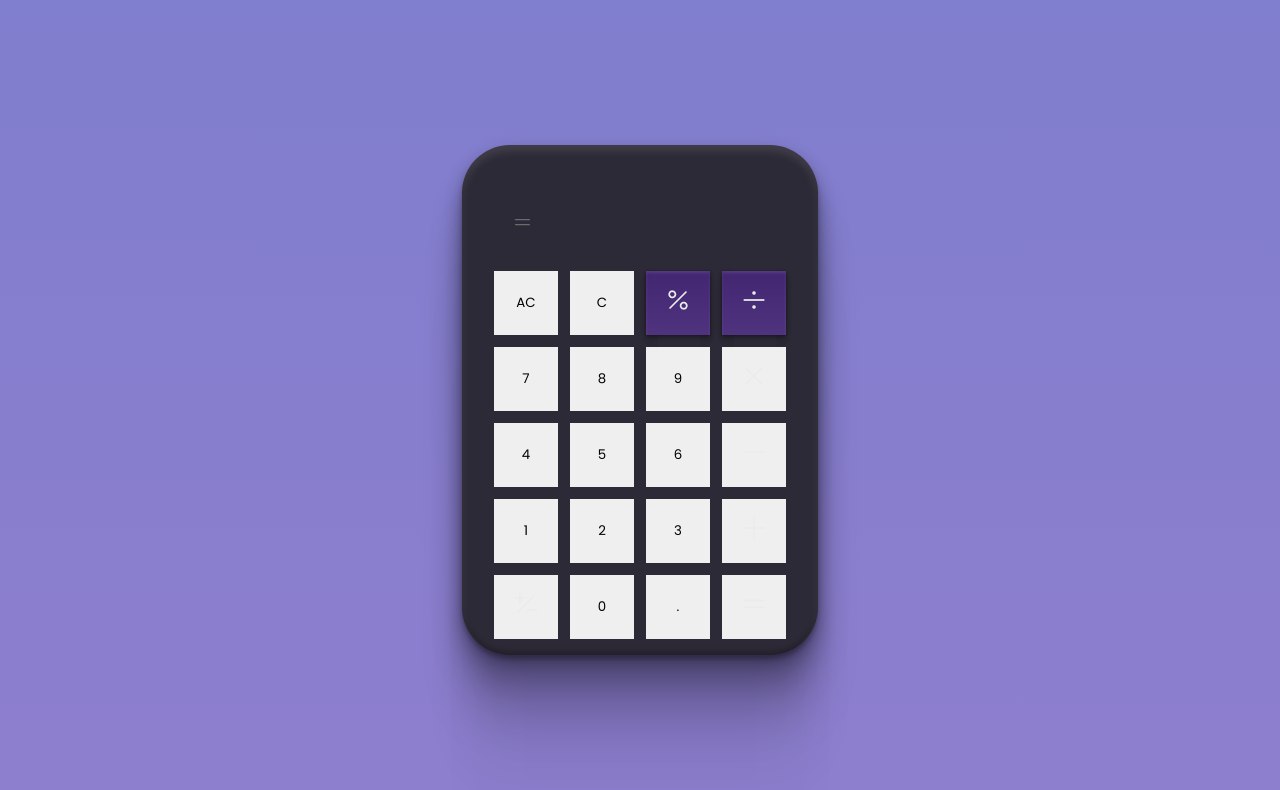
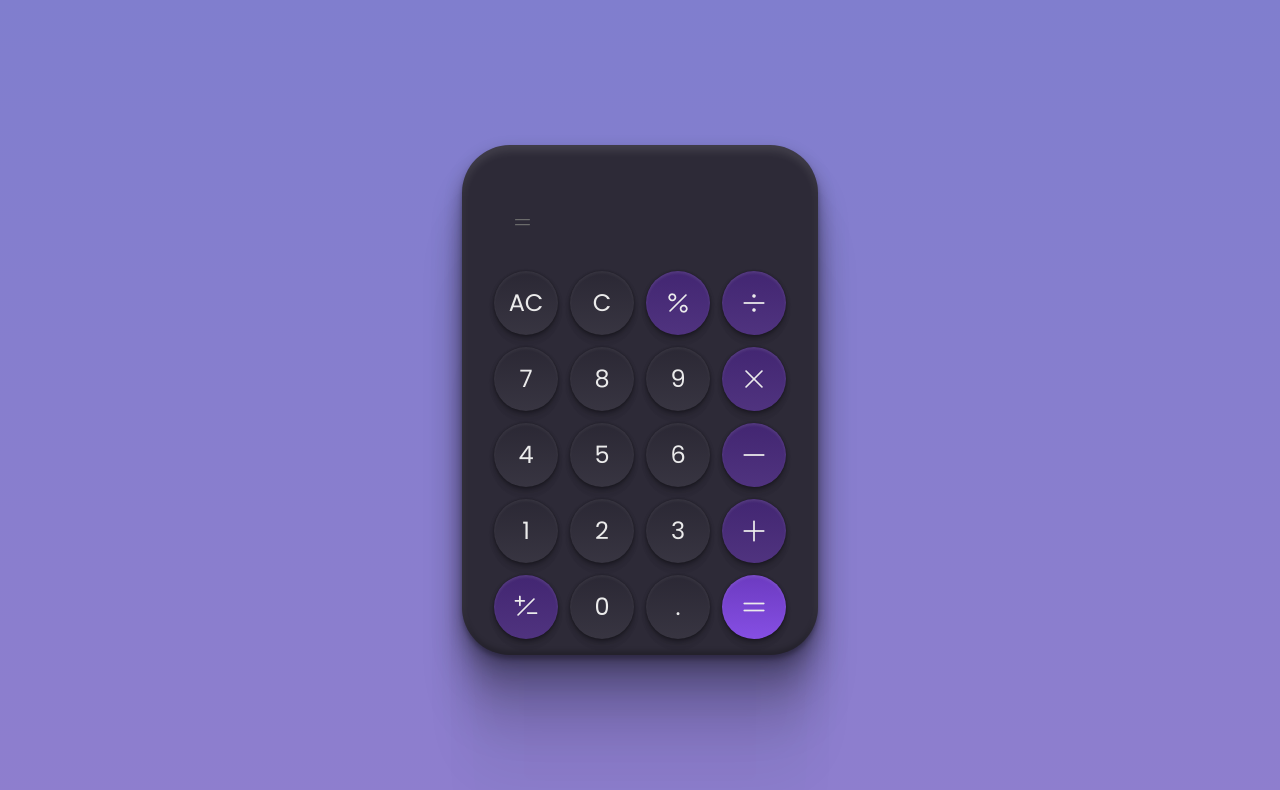
Before and after one commit to claytonfortunato/Calculadora-TS, a React (Vite) app: page / in a window 1280 px wide. Shown: the top 790 px of the page. Built offline with nearby package versions, Linux system fonts and the light colour scheme.

Commit message:
feat: styles button concluido

```diff
--- a/src/App.tsx
+++ b/src/App.tsx
@@ -36,29 +36,29 @@ function App() {
           <button>8</button>
           <button>9</button>
 
-          <button>
+          <button className="button_operations">
             <img src={X} alt="" />
           </button>
           <button>4</button>
           <button>5</button>
           <button>6</button>
 
-          <button>
+          <button className="button_operations">
             <img src={Minus} alt="" />
           </button>
           <button>1</button>
           <button>2</button>
           <button>3</button>
 
-          <button>
+          <button className="button_operations">
             <img src={Plus} alt="" />
           </button>
-          <button>
+          <button className="button_operations">
             <img src={PlusMinus} alt="" />
           </button>
           <button>0</button>
           <button>.</button>
-          <button>
+          <button className="button_equals">
             <img src={BtnEqual} alt="" />
           </button>
         </C.Buttons>
--- a/src/styles.ts
+++ b/src/styles.ts
@@ -71,6 +71,28 @@ export const Buttons = styled.div`
     height: 64px;
     border: none;
     cursor: pointer;
+
+    font-weight: 400;
+    font-size: 24px;
+    line-height: 28px;
+    color: #ebebeb;
+
+    display: flex;
+    justify-content: center;
+    align-items: center;
+
+    background: linear-gradient(
+      180deg,
+      rgba(0, 0, 0, 0.05) 0%,
+      rgba(255, 255, 255, 0.05) 100%
+    );
+
+    box-shadow: 0px 11px 7px rgba(0, 0, 0, 0.01),
+      0px 7px 7px rgba(0, 0, 0, 0.04), 0px 4px 6px rgba(0, 0, 0, 0.1),
+      0px 2px 4px rgba(0, 0, 0, 0.26), 0px 0px 2px rgba(0, 0, 0, 0.29),
+      inset 0px 2px 3px rgba(255, 255, 255, 0.06);
+
+    border-radius: 999px;
   }
 
   .button_operations {
@@ -85,4 +107,17 @@ export const Buttons = styled.div`
       0px 2px 4px rgba(0, 0, 0, 0.26), 0px 0px 2px rgba(0, 0, 0, 0.29),
       inset 0px 2px 3px rgba(255, 255, 255, 0.1);
   }
+
+  .button_equals {
+    background: linear-gradient(
+        180deg,
+        rgba(0, 0, 0, 0.15) 0%,
+        rgba(255, 255, 255, 0.05) 100%
+      ),
+      #7f45e2;
+    box-shadow: 0px 11px 7px rgba(0, 0, 0, 0.01),
+      0px 7px 7px rgba(0, 0, 0, 0.04), 0px 4px 6px rgba(0, 0, 0, 0.1),
+      0px 2px 4px rgba(0, 0, 0, 0.26), 0px 0px 2px rgba(0, 0, 0, 0.29),
+      inset 0px 2px 3px rgba(255, 255, 255, 0.1);
+  }
 `;
```
